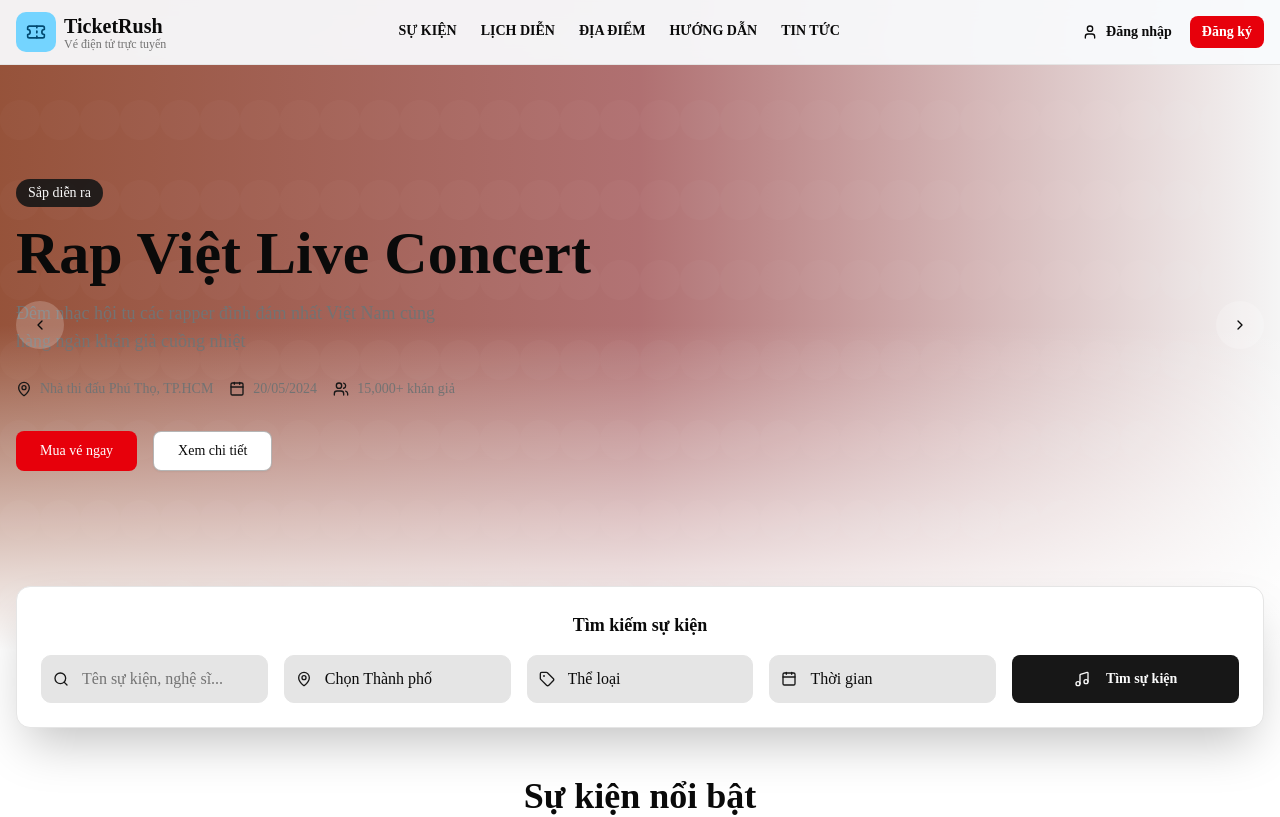
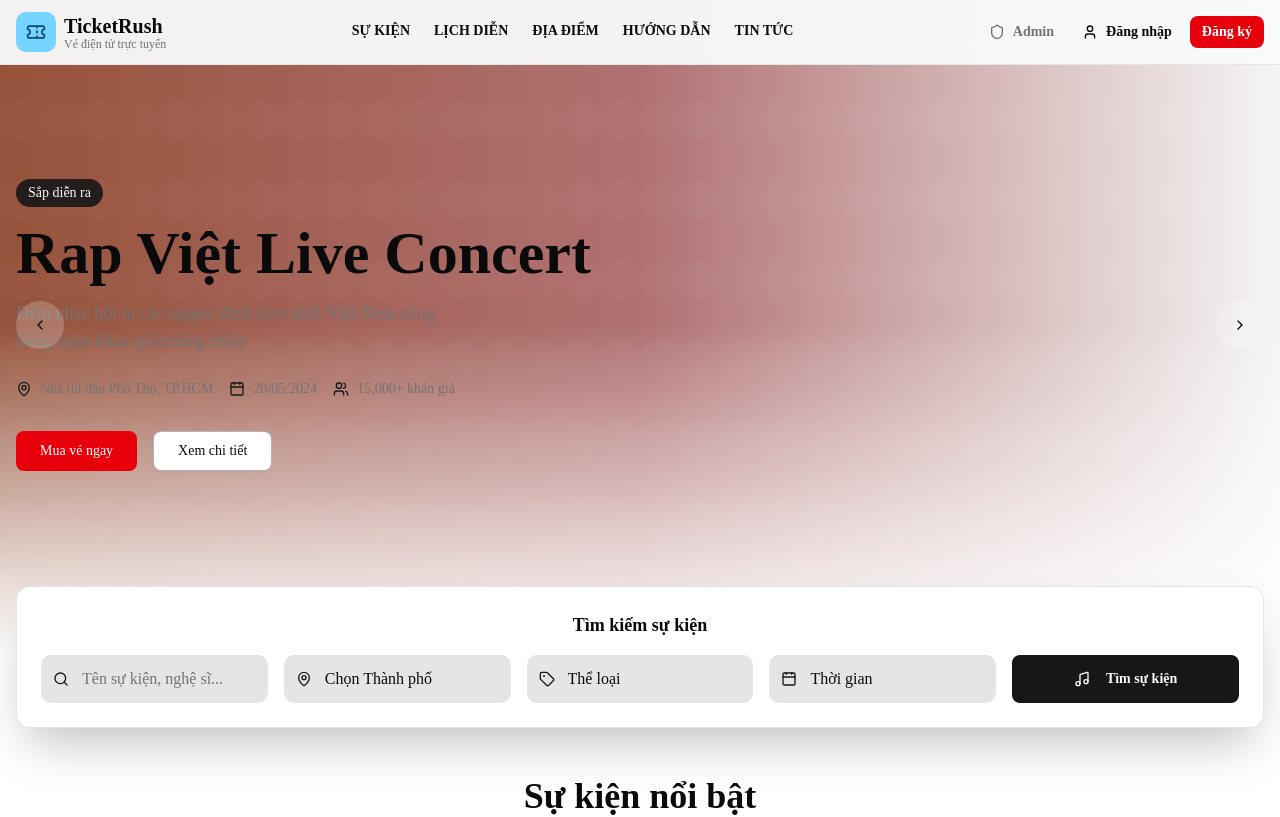
Before and after one commit to DoThiBichNgoc21/TicketRush, a React (Vite) app in the folder frontend/: page / in a window 1280 px wide. Shown: the top 817 px of the page. Built offline with nearby package versions, Linux system fonts and the light colour scheme.

Commit message:
admin commit

```diff
--- a/frontend/src/components/header.jsx
+++ b/frontend/src/components/header.jsx
@@ -2,7 +2,7 @@
 
 import { useState } from "react"
 import { Link } from "react-router"
-import { Menu, X, User, Ticket } from "lucide-react"
+import { Menu, X, User, Ticket, Shield } from "lucide-react"
 import { Button } from "@/components/ui/button"
 
 const navLinks = [
@@ -46,7 +46,12 @@ export function Header() {
 
           {/* Right Actions */}
           <div className="flex items-center gap-2 h-16">
-
+            <Button variant="ghost" size="sm" className="hidden sm:flex gap-2 font-semibold text-muted-foreground hover:text-foreground hover:bg-secondary transition-colors" asChild>
+              <Link to="/admin">
+                <Shield className="w-4 h-4" />
+                Admin
+              </Link>
+            </Button>
 
             <Button variant="ghost" size="sm" className="hidden sm:flex gap-2 font-semibold text-foreground hover:bg-orange-100 hover:text-orange-900 transition-colors">
               <User className="w-4 h-4" />
@@ -83,7 +88,17 @@ export function Header() {
                 </Link>
               ))}
 
-              <div className="flex gap-2 px-4 pt-4 border-t border-border mt-2">
+              <div className="px-4 py-2 border-t border-border mt-2">
+                <Link
+                  to="/admin"
+                  className="flex items-center gap-2 px-4 py-2 text-sm font-semibold text-muted-foreground hover:text-foreground hover:bg-secondary rounded-lg transition-colors"
+                  onClick={() => setMobileMenuOpen(false)}
+                >
+                  <Shield className="w-4 h-4" />
+                  Đăng nhập Admin
+                </Link>
+              </div>
+              <div className="flex gap-2 px-4 pt-2">
                 <Button variant="outline" size="sm" className="flex-1 font-semibold hover:bg-orange-100 hover:text-orange-900 hover:border-orange-200 transition-colors">
                   Đăng nhập
                 </Button>
```
